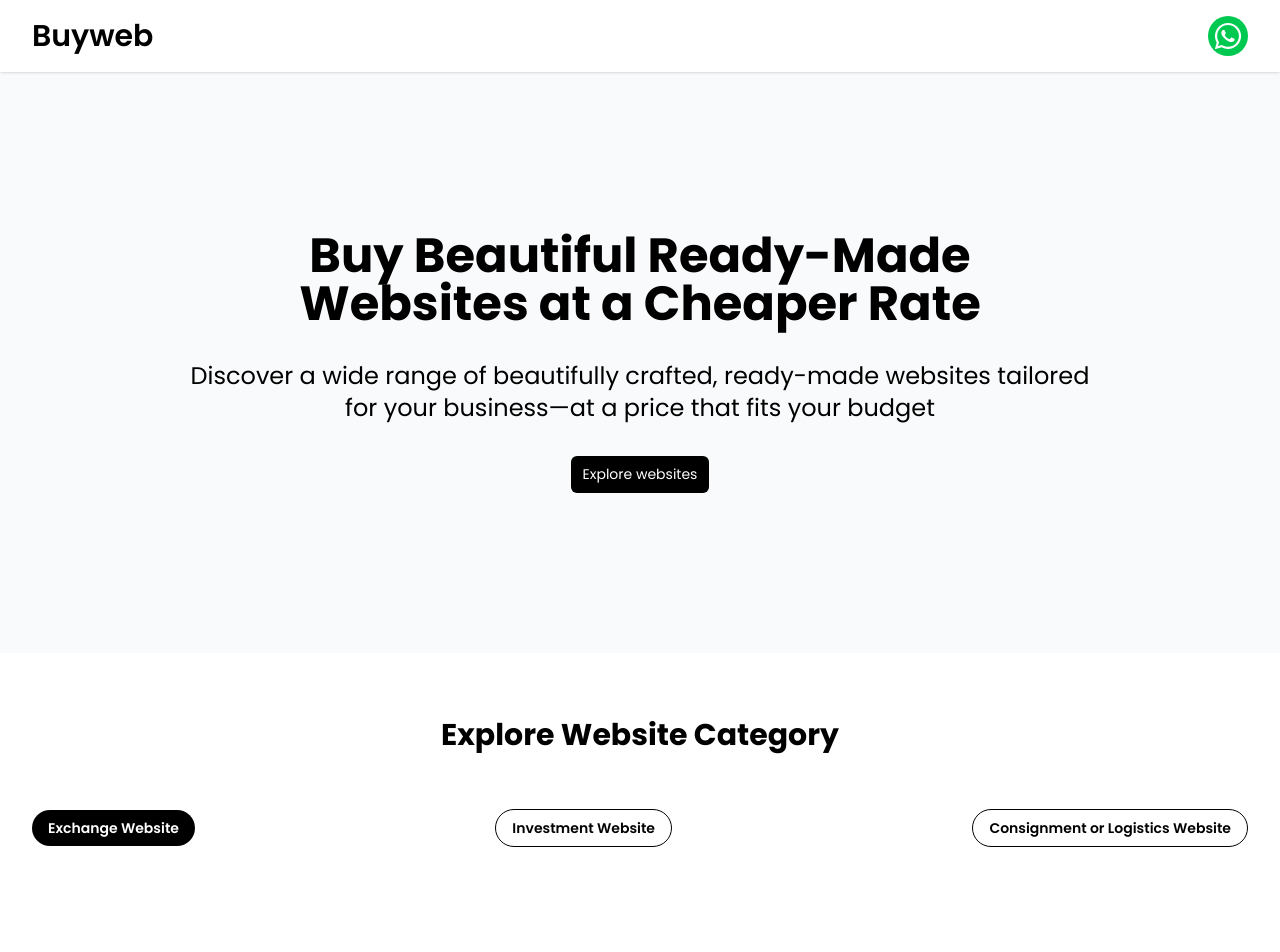
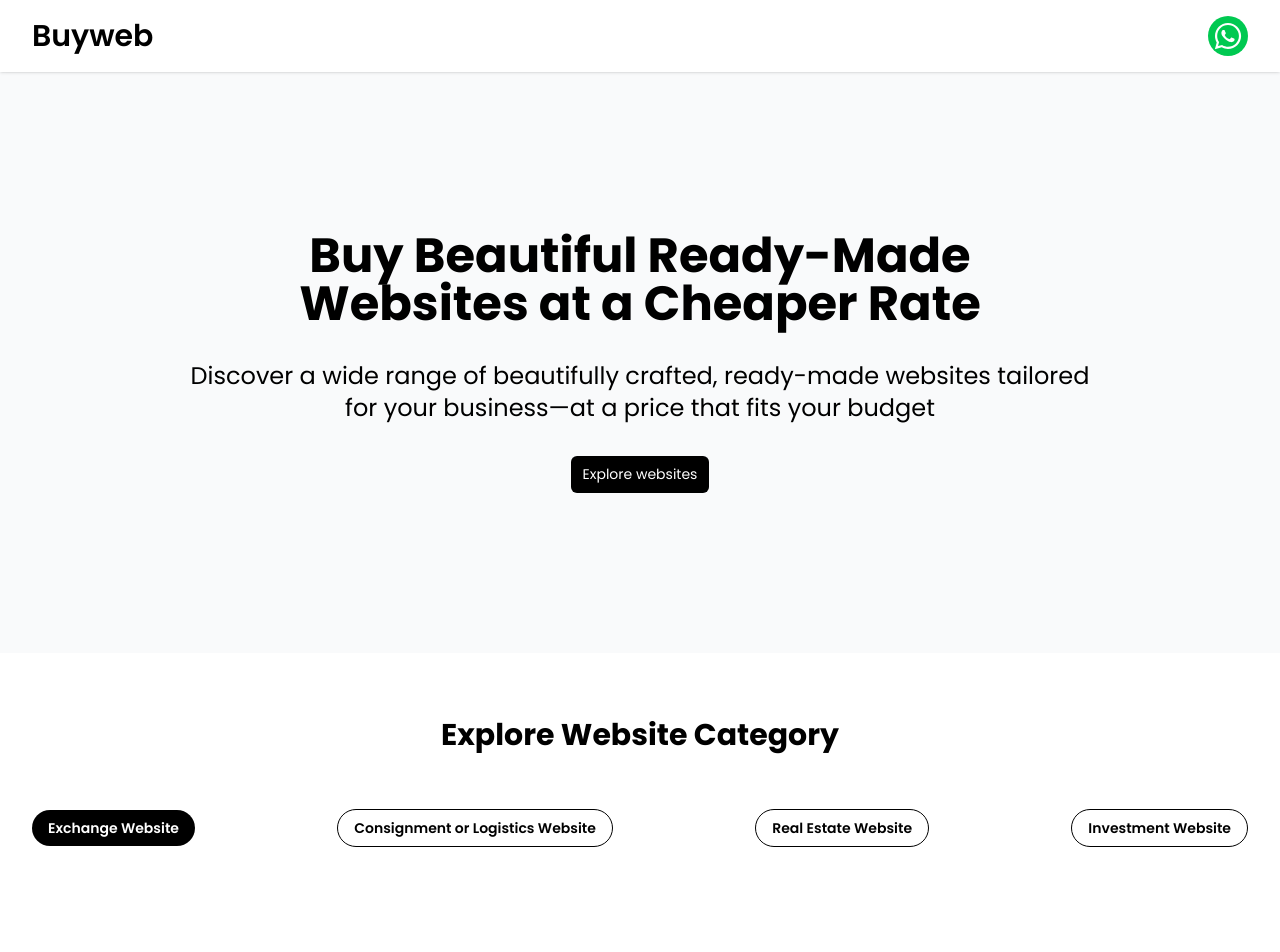
Before and after one commit to buywebteam/buyweb, a React (Vite) app: page / in a window 1280 px wide. Shown: the top 952 px of the page. Built offline with nearby package versions, Linux system fonts and the light colour scheme.

Commit message:
Refactor category list in SearchBar component; reorder categories and remove unused website data

```diff
--- a/src/components/Searchbar.tsx
+++ b/src/components/Searchbar.tsx
@@ -6,9 +6,9 @@ import Spinner from "./Spinner";
 const categories = [
   "Exchange Website",
   //"Grant Website",
+  "Consignment or Logistics Website",
+  "Real Estate Website",
   "Investment Website",
-  "Consignment or Logistics Website",
-  // "Real Estate Website",
 ];
 
 const SearchBar = () => {
--- a/src/websitedata/data.tsx
+++ b/src/websitedata/data.tsx
@@ -45,13 +45,4 @@ export const websites = [
     chatLink: "https://wa.me/message/4AJYUNZJISVAG1",
     category: "Consignment or Logistics Website",
   },
-  {
-    id: 6,
-    name: "Fundnest",
-    image: "/fundnest.png",
-    price: "#130,000",
-    videoLink: "/videos/Fundnest.mp4",
-    chatLink: "https://wa.me/message/4AJYUNZJISVAG1",
-    category: "Investment Website",
-  },
 ];
```
